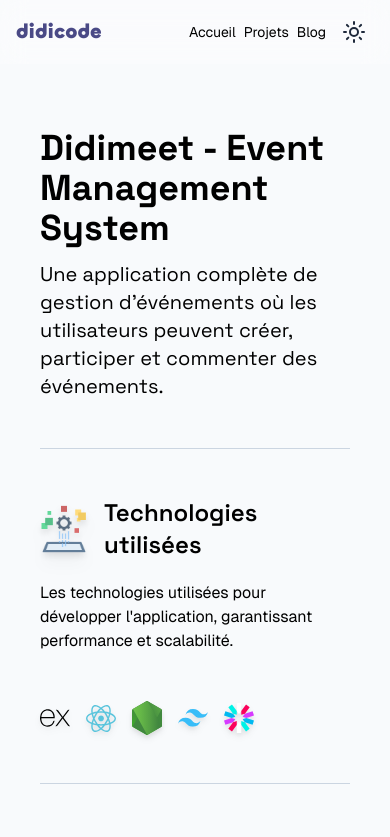
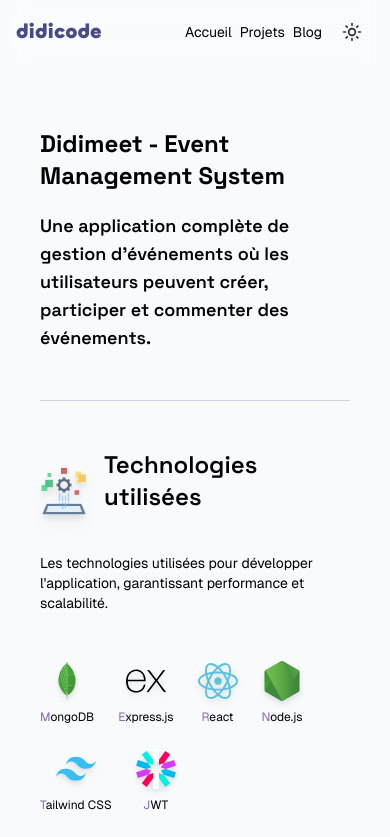
Before and after one commit to didicodeX/didicode, a Next.js app: page /projets in a window 390 px wide. Shown: the top 837 px of the page. Built offline with nearby package versions, Linux system fonts and the light colour scheme.

Commit message:
Refactor ThemeSwitcher and Services components, enhance styling in globals.css, and update Intro and Contact components for improved readability and consistency

```diff
--- a/src/app/globals.css
+++ b/src/app/globals.css
@@ -25,9 +25,37 @@
 @tailwind components;
 @tailwind utilities;
 
-@layer utilities {
+@layer base {
   ::selection {
     @apply bg-secondary-500 text-white;
+  }
+  .l::first-letter {
+    @apply text-secondary-500;
+  }
+
+  p {
+    @apply text-sm sm:text-base md:text-lg;
+  }
+
+  h1 {
+    @apply text-3xl sm:text-4xl md:text-5xl font-extrabold font-SpaceGrotesk;
+  }
+
+  h2 {
+    @apply text-lg sm:text-lg md:text-2xl font-semibold font-SpaceGrotesk  mb-5 sm:mb-10;
+  }
+
+  header h2 {
+    @apply text-lg sm:text-lg md:text-xl font-semibold font-SpaceGrotesk ;
+  }
+
+  section h2 {
+    @apply text-2xl sm:text-2xl md:text-3xl font-SpaceGrotesk font-bold md:mb-12;
+
+  }
+
+  li {
+    @apply text-sm sm:text-sm md:text-base;
   }
 }
 
--- a/src/app/projets/page.tsx
+++ b/src/app/projets/page.tsx
@@ -42,10 +42,10 @@ export default function ProjectPage() {
     <div className="max-w-3xl mx-auto mt-12 px-6 space-y-12">
       {/* Titre du projet */}
       <header className="mb-12">
-        <h1 className="text-4xl font-extrabold font-SpaceGrotesk">
+        <h1 className="xl:text-4xl lg:text-3xl text-2xl mb-5 font-SpaceGrotesk font-extrabold">
           Didimeet - Event Management System
         </h1>
-        <h2 className="mt-3 text-xl text-gray-400 font-SpaceGrotesk">
+        <h2 className="">
           Une application complète de gestion d'événements où les utilisateurs
           peuvent créer, participer et commenter des événements.
         </h2>
@@ -116,25 +116,30 @@ function SectionHeader({ title, imgSrc, description }: HeaderProps) {
 }
 
 function TechnologyIcons() {
-  const techIcons = [
-    "/images/icons/expressjs.svg",
-    "/images/icons/React_dark.svg",
-    "/images/icons/nodejs.svg",
-    "/images/icons/tailwindcss.svg",
-    "/images/icons/jwt.svg",
+  const techData = [
+    { src: "/images/icons/mongodb.svg", name: "MongoDB" },
+    { src: "/images/icons/expressjs.svg", name: "Express.js" },
+    { src: "/images/icons/React_dark.svg", name: "React" },
+    { src: "/images/icons/nodejs.svg", name: "Node.js" },
+    { src: "/images/icons/tailwindcss.svg", name: "Tailwind CSS" },
+    { src: "/images/icons/jwt.svg", name: "JWT" },
   ];
 
   return (
-    <ul className="flex flex-wrap gap-4 items-center">
-      {techIcons.map((icon, index) => (
-        <li key={index}>
+    <ul className="flex flex-wrap gap-6 items-center mt-2">
+      {techData.map((tech, index) => (
+        <li
+          key={index}
+          className="flex flex-col items-center text-gray-400 text-xs sm:text-sm md:text-base"
+        >
           <Image
-            src={icon}
-            width={30}
-            height={10}
-            alt="tech icon"
-            className="drop-shadow-md"
+            src={tech.src}
+            width={40}
+            height={40}
+            alt={tech.name}
+            className="drop-shadow-md h-10"
           />
+          <span className="mt-2 l">{tech.name}</span>
         </li>
       ))}
     </ul>
--- a/src/components/Contact.tsx
+++ b/src/components/Contact.tsx
@@ -6,7 +6,7 @@ export default function Contact() {
     <section>
       <div className="grid grid-cols-1 md:justify-items-center md:grid-cols-2 py-16 gap-y-10">
         <div className=" col-span-3 mb-16 text-center">
-          <h2 className="text-3xl text-center font-SpaceGrotesk  font-bold text-gray-900">
+          <h2>
             Prêt à démarrer 🚀 ?
           </h2>
           <p className="mt-4 text-gray-700 dark:text-gray-300">
@@ -14,10 +14,11 @@ export default function Contact() {
             moins de 24h !
           </p>
         </div>
-        <div className="flex flex-col gap-4 col-span-3 md:col-span-1 items-center text-center md:items-start md:text-start">
-          <h2 className="text-3xl font-SpaceGrotesk font-bold text-gray-900 ">
+        <div className="flex flex-col col-span-3 md:col-span-1 items-center text-center md:items-start md:text-start">
+          <h2>
             Contact me
           </h2>
+          <div className="flex flex-col gap-y-4 items-center md:items-start">
             <p>
               Vous avez une question ou un projet en tête ? N&apos;hésitez pas à nous
               contacter.
@@ -25,6 +26,7 @@ export default function Contact() {
             <p>Localisation: Canada, Bathusrt</p>
             <ReseauxSociaux />
           </div>
+        </div>
         <ContactForm />
       </div>
     </section>
--- a/src/components/Intro.tsx
+++ b/src/components/Intro.tsx
@@ -6,9 +6,9 @@ export default function ContactPage() {
     <section className="grid grid-cols-1 gap-6 md:grid-cols-2">
       <div className="flex flex-col gap-7 order-2 md:order-none">
         <div>
-          <h1 className="text-4xl font-Geist font-bold">Dylane Tano</h1>
-          <div className="text-md flex gap-2 items-center">
-            <span>Développeur JavaScript au Canada</span>
+          <h1>Dylane Tano</h1>
+          <div className="text-md flex gap-2 items-center md:mt-2">
+            <span className="text-lg sm:text-lg md:text-xl ">Développeur JavaScript au Canada</span>
             <Image
               src="/images/canada.png"
               alt="drapeau canada"
@@ -18,7 +18,7 @@ export default function ContactPage() {
           </div>
         </div>
         <p className="text-md">
-          Je suis un développeur web autodidacte avec deux ans d&apos;expérience,
+          Je suis développeur web autodidacte avec deux ans d&apos;expérience,
           passionné par la création d&apos;applications et de solutions numériques.
           Toujours en quête d&apos;apprentissage, j&apos;explore continuellement de
           nouvelles technologies pour améliorer mes compétences. Actuellement
--- a/src/components/Services.tsx
+++ b/src/components/Services.tsx
@@ -5,7 +5,7 @@ const servicesData = [
     image: "/images/app-development.png",
     title: "Développement Web",
     description:
-      "Création de sites modernes & performants avec React & Next.js, adaptés à tous les écrans.",
+      "Création de sites modernes & performants avec React, adaptés à tous les écrans.",
   },
   {
     image: "/images/api.png",
@@ -25,7 +25,7 @@ export default function Services() {
   return (
     <section>
       <div className="text-center flex flex-col items-center ">
-        <h2 className="text-3xl font-SpaceGrotesk font-bold text-gray-900 dark:text-white mb-16">
+        <h2 className="">
           Comment puis je vous aidez 🤔 ?
         </h2>
         <div className="grid md:grid-cols-2 lg:grid-cols-3 gap-8 justify-center">
--- a/src/components/ThemeSwitcher.tsx
+++ b/src/components/ThemeSwitcher.tsx
@@ -20,9 +20,9 @@ export default function ThemeSwitcher() {
   return (
     <button
       onClick={() => setTheme(currentTheme === "light" ? "dark" : "light")}
-      className="p-2 text-slate-800 rounded dark:text-white hover:bg-secondary-100 dark:hover:bg-primary-800"
+      className="px-3 text-slate-800 rounded dark:text-white hover:bg-secondary-100 dark:hover:bg-primary-800"
     >
-      {currentTheme === "light" ? <Sun /> : <MoonStar />}
+      {currentTheme === "light" ? <Sun size={20} /> : <MoonStar size={20} />}
     </button>
   );
 }
```
Also changed, not shown: public/images/icons/mongodb.svg, 1 other file (tests, documents, lock files or other folders). Lines whose indentation alone changed are shown as unchanged.
